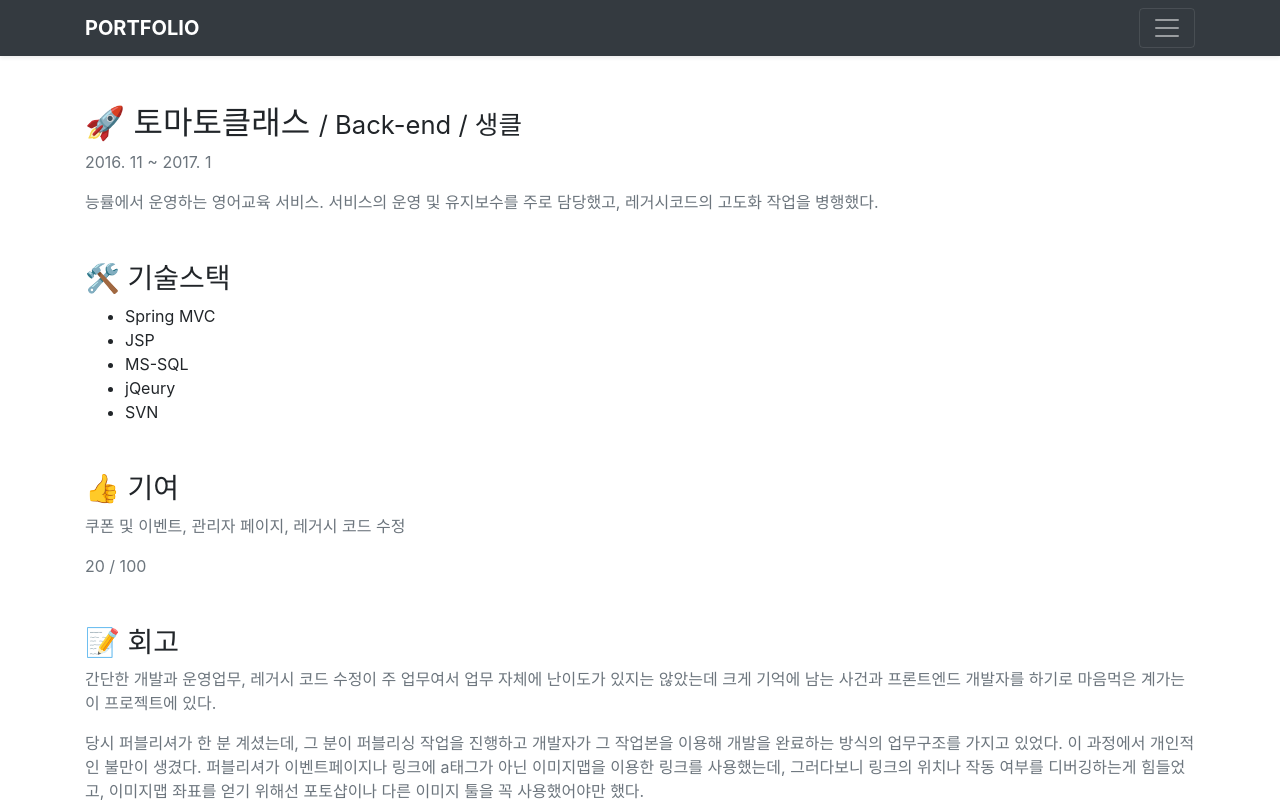
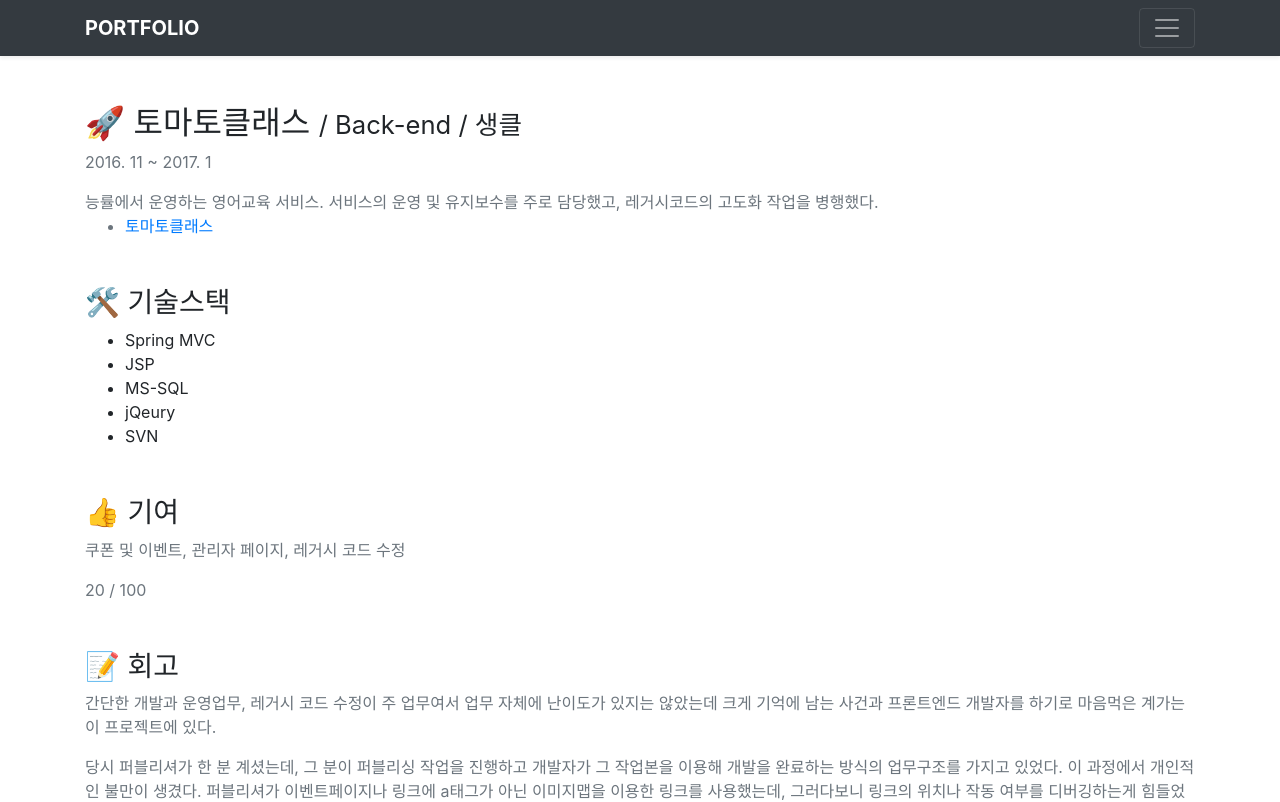
Before and after one commit to kwandev/portfolio, a Nuxt app: page /project/TomatoClass in a window 1280 px wide. Shown: the top 802 px of the page. Built offline with nearby package versions, Linux system fonts and the light colour scheme.

Commit message:
토마토클래스 링크 추가

```diff
--- a/pages/project/TomatoClass.vue
+++ b/pages/project/TomatoClass.vue
@@ -8,6 +8,10 @@
         </p>
         <p class="text-muted">
           능률에서 운영하는 영어교육 서비스. 서비스의 운영 및 유지보수를 주로 담당했고, 레거시코드의 고도화 작업을 병행했다.
+
+          <ul>
+            <li><a href="https://tomato.neclass.com" target="_blank">토마토클래스</a></li>
+          </ul>
         </p>
       </section>
       <section class="mb-5">
```
